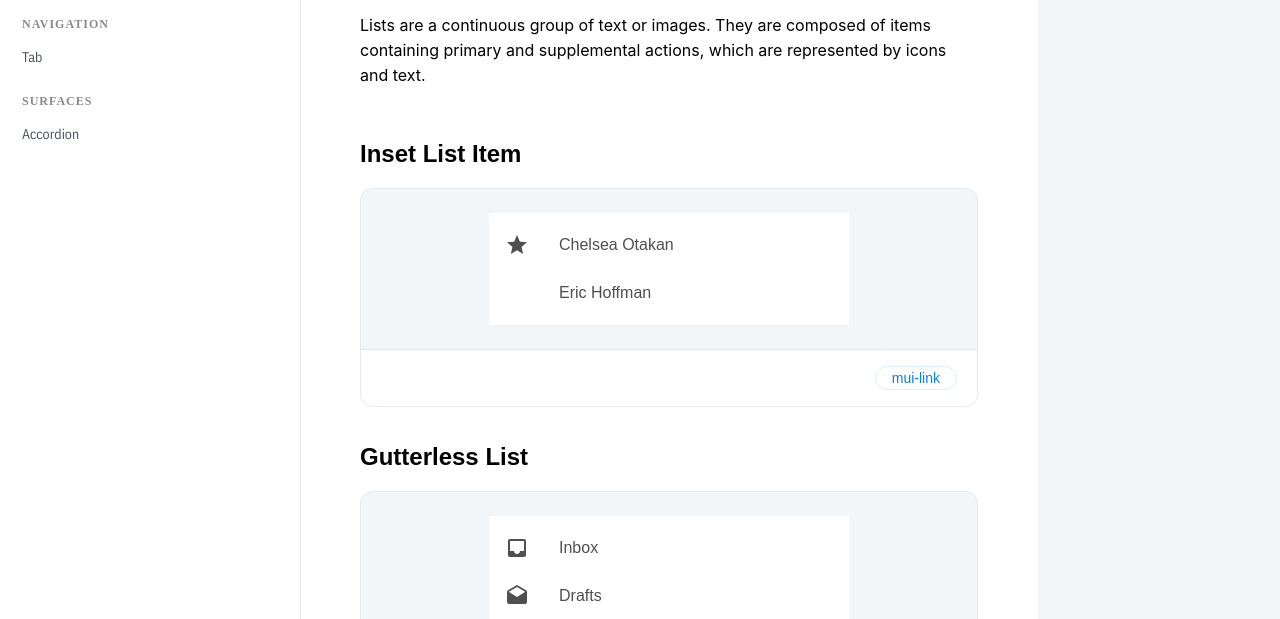
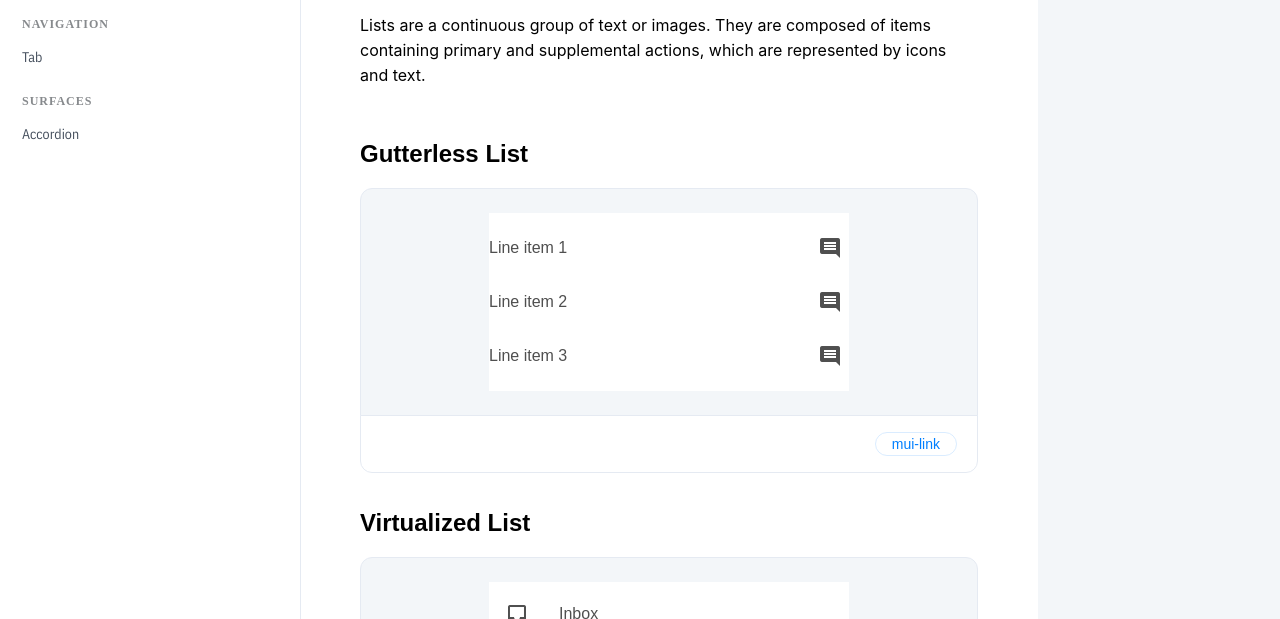
Before and after one commit to jeeseongmin/mui-clone, a plain HTML site: page index.html in a window 1280 px wide. Shown: the part 181-800 px from the top of the page. Drawn offline with nearby package versions, Linux system fonts and the light colour scheme.

Commit message:
feat : gutterless list UI 개발

```diff
--- a/css/style.scss
+++ b/css/style.scss
@@ -464,6 +464,11 @@ input[id="check1"]:checked{
         background-color : white;
     }
 }
+.gutterless-list {
+    li {
+        padding : 15px 7px 15px 0!important;
+    }
+}
 
 .right {
     float :right;
--- a/index.html
+++ b/index.html
@@ -798,7 +798,7 @@
             </div>
           </div>
           <!-- Inset List Item Component -->
-          <div class="single-component">
+          <div class="single-component hidden">
             <h2 id="inset-list-item">Inset List Item</h2>
             <div>
               <div class="component-box">
@@ -829,24 +829,19 @@
             <h2 id="gutterless-list">Gutterless List</h2>
             <div>
               <div class="component-box">
-                <div class="list-component">
+                <div class="list-component gutterless-list">
                   <ul>
                     <li>
-                      <span class="icon material-icons"> inbox </span>
-                      <p>Inbox</p>
+                      <p>Line item 1</p>
+                      <span class="icon material-icons"> comment </span>
                     </li>
                     <li>
-                      <span class="icon material-icons"> drafts </span>
-                      <p>Drafts</p>
-                    </li>
-                  </ul>
-                  <hr class="list-hr" />
-                  <ul>
-                    <li>
-                      <p>Trash</p>
+                      <p>Line item 2</p>
+                      <span class="icon material-icons"> comment </span>
                     </li>
                     <li>
-                      <p>Spam</p>
+                      <p>Line item 3</p>
+                      <span class="icon material-icons"> comment </span>
                     </li>
                   </ul>
                 </div>
```
Also changed, not shown: css/style.css, 1 other file.
